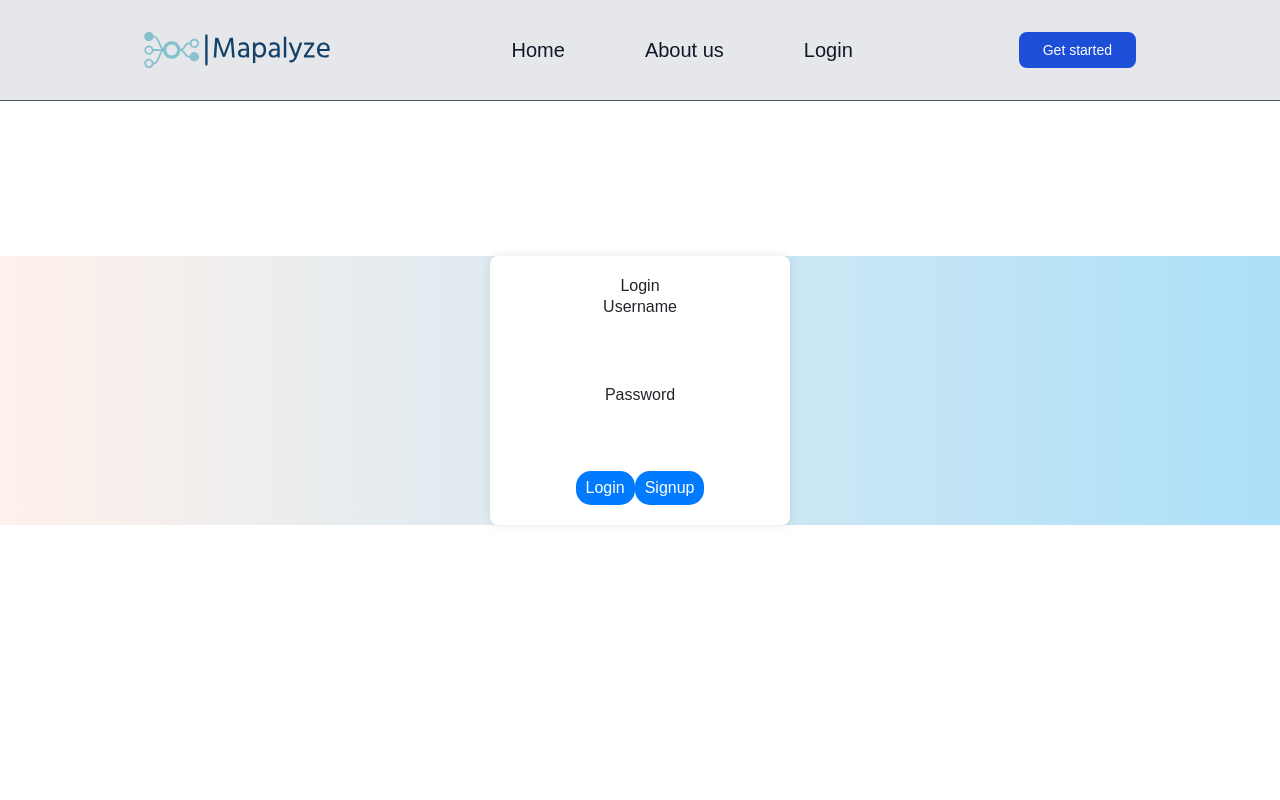
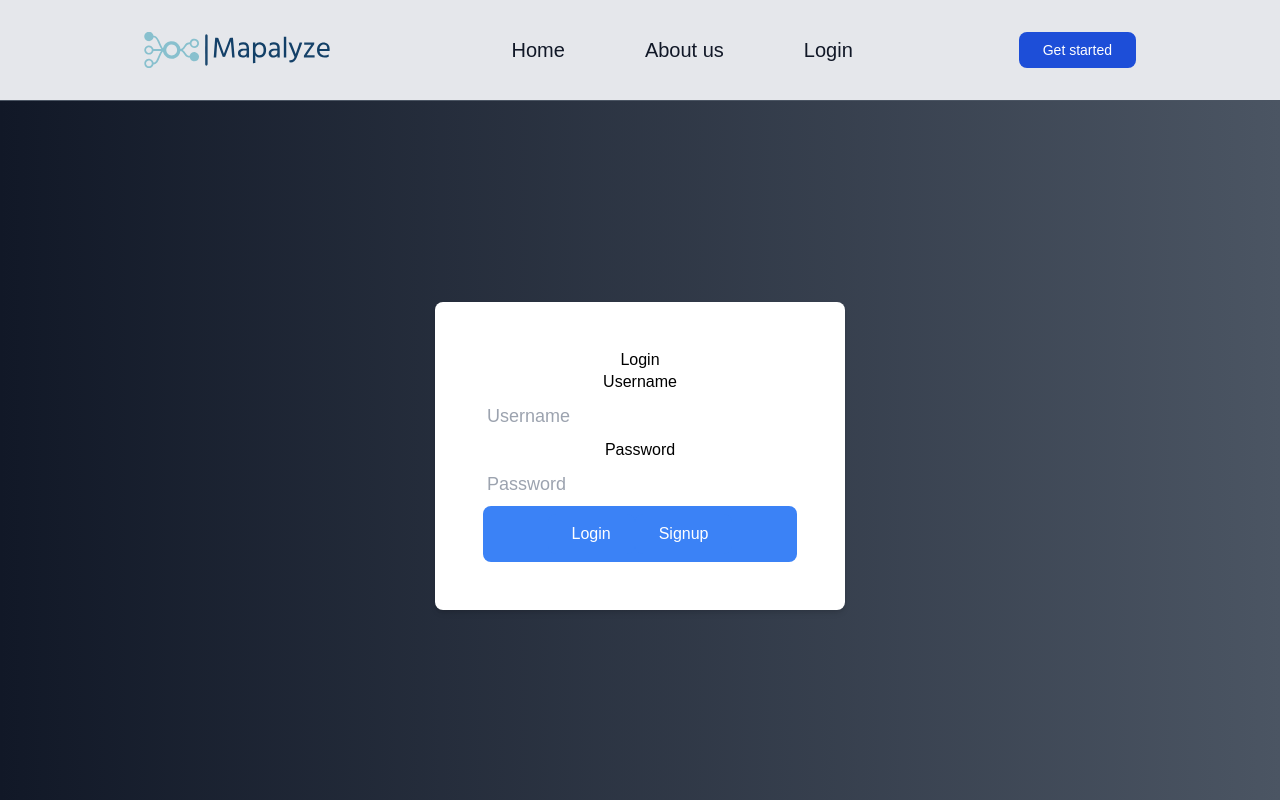
Before and after one commit to Ehtishammushtaq/EECS581-Capstone, a React (Create React App) app in the folder Mapalyze/Mapalyze/ClientApp/: page /Login in a window 1280 px wide. Built offline with nearby package versions, Linux system fonts and the light colour scheme.

Commit message:
Made the whole tailwind propagate all pages
Made the whole tailwind propagate all pages. Kept a consistent theme and color schemes and text choices

```diff
--- a/Mapalyze/Mapalyze/ClientApp/src/components/AboutUs.js
+++ b/Mapalyze/Mapalyze/ClientApp/src/components/AboutUs.js
@@ -5,7 +5,10 @@ export class AboutUs extends Component {
 
   render() {
     return (
-      <div className={classes.about}>
+      <div className="relative min-h-screen flex items-center justify-center bg-gradient-to-b from-gray-900 to-gray-600 bg-gradient-to-r dark:bg-gradient-to-b from-gray-900 to-gray-600 bg-gradient-to-r'">
+        <div className='flex flex-col items-center justify-center text-left text-white ml-36 mr-36 mt-28'>
+
+
           <h1>About US</h1>
           <p>This is a simple example of a React component.</p>
           <p>This is a simple example of a React component.</p>
@@ -14,7 +17,7 @@ export class AboutUs extends Component {
           <p>This is a simple example of a React component.</p>
           <p>This is a simple example of a React component.</p>
           <p>This is a simple example of a React component.</p>
-
+        </div>
       </div>
     );
   }
--- a/Mapalyze/Mapalyze/ClientApp/src/components/HomePageComponents/conversioneg.js
+++ b/Mapalyze/Mapalyze/ClientApp/src/components/HomePageComponents/conversioneg.js
@@ -7,9 +7,9 @@ export class Conversioneg extends Component {
   render() {
     return (
 
-      <div className='relative ' >
+      <div className=' flex flex-wrap relative w-full  ' >
         <Example/>
-        <div className='absolute top-0 left-0 w-full h-full bg-black bg-opacity-50 backdrop-filter backdrop-blur-md flex items-start justify-start flex-col text-white'>
+        <div className='absolute top-0 left-0 w-full h-full bg-black bg-opacity-50 backdrop-filter backdrop-blur-md flex items-start justify-start flex-col text-white max-w-screen-3xl'>
 
 
 
--- a/Mapalyze/Mapalyze/ClientApp/src/components/HomePageComponents/videocomponent.js
+++ b/Mapalyze/Mapalyze/ClientApp/src/components/HomePageComponents/videocomponent.js
@@ -5,7 +5,7 @@ export class Videocomponent extends Component {
   render() {
     return (
       <div className='relative min-h-screen flex items-center justify-center bg-gradient-to-b from-gray-900 to-gray-600 bg-gradient-to-r dark:bg-gradient-to-b from-gray-900 to-gray-600 bg-gradient-to-r'>
-        <div className='flex flex-col items-start justify-start text-left text-white ml-36 mr-36'>
+        <div className='flex flex-col items-start justify-start text-left text-white ml-36 mr-36 mt-28'>
           <h1 className='text-4xl mb-4'>Mapalyze video example</h1>
           <iframe
             className='mb-4 w-50 h-96 flex '
@@ -15,7 +15,7 @@ export class Videocomponent extends Component {
             allow="accelerometer; autoplay; clipboard-write; encrypted-media; gyroscope; picture-in-picture; web-share"
             allowfullscreen
           />
-          <p className='text-lg'>
+          <p className='text-lg mr-96'>
             Lorem ipsum dolor sit amet, consectetur adipiscing elit, sed do eiusmod tempor incididunt ut labore et dolore magna aliqua.
             Ut enim ad minim veniam, quis nostrud exercitation ullamco laboris nisi ut aliquip ex ea commodo consequat.
             Duis aute irure dolor in reprehenderit in voluptate velit esse cillum dolore eu fugiat nulla pariatur.
--- a/Mapalyze/Mapalyze/ClientApp/src/components/Login.js
+++ b/Mapalyze/Mapalyze/ClientApp/src/components/Login.js
@@ -11,16 +11,6 @@ function Login() {
   const handlePasswordChange = (event) => {
     setPassword(event.target.value);
   };
-
-  const buttonStyle = {
-    backgroundColor: "#007bff",
-    color: "#fff",
-    borderRadius: "15px",
-    padding: "5px 10px",
-    fontSize: "16px",
-    cursor: "pointer",
-  };
-
   const handleLogin = () => {
     // Here, you can implement your login logic or display a message.
     alert(`Logging in with username: ${username} and password: ${password}`);
@@ -35,64 +25,34 @@ function Login() {
     window.location.href = "/Signup";
   };
 
-  const containerStyle = {
-    backgroundColor: "#ffffff",
-    borderRadius: "8px",
-    padding: "20px",
-    top: "20px",
-    boxShadow: "0 0 10px rgba(0, 0, 0, 0.1)",
-    textAlign: "center",
-    width: "300px",
-    margin: "10px auto", // Center the container horizontally
-    marginTop: "20%"
-  };
 
   return (
-    <div style={containerStyle} className="login-container">
+    <div className="relative min-h-screen flex items-center justify-center bg-gradient-to-b from-gray-900 to-gray-600 bg-gradient-to-r dark:bg-gradient-to-b from-gray-900 to-gray-600 bg-gradient-to-r'">
+        <div className='flex flex-col items-center justify-center text-black ml-36 mr-36 mt-28 bg-white rounded-lg p-5 top-20 shadow-md text-center w-300 mx-auto mt-20' >
       <h2>Login</h2>
       <form>
         <div className="form-group">
           <label htmlFor="username">Username</label>
-          <input
-            type="text"
-            id="username"
-            name="username"
-            value={username}
-            onChange={handleUsernameChange}
-            style={{
-              width: "100%",
-              padding: "10px",
-              fontSize: "16px",
-              margin: "10px",
-            }}
-          />
+          <input className="w-full p-1 text-lg my-1" type="text" placeholder="Username" value={username} onChange={handleUsernameChange}/>
         </div>
-        <div className="form-group">
+
+        <div>
+
           <label htmlFor="password">Password</label>
           <input
-            type="password"
-            id="password"
-            name="password"
-            value={password}
-            onChange={handlePasswordChange}
-            style={{
-              width: "100%",
-              padding: "10px",
-              fontSize: "16px",
-              margin: "10px",
-            }}
-          />
+            type="password" id="password" name="password" placeholder="Password" className="w-full p-1 text-lg my-1" value={password} onChange={handlePasswordChange}/>
         </div>
-        <div className="button-container">
-          <button type="button" onClick={handleLogin} style={buttonStyle}>
+        <div className="bg-blue-500 text-white rounded-lg py-2 px-4 text-base cursor-pointer">
+          <button  className = " bg-blue-500 text-white rounded-lg p-2 px-4 text-base cursor-pointer" type="button" onClick={handleLogin}>
             Login
           </button>
-          <button type="button" onClick={handleSignup} style={buttonStyle}>
+          <button className="bg-blue-500 text-white rounded-lg p-2 px-4 text-base cursor-pointer" type="button" onClick={handleSignup}>
             Signup
           </button>
         </div>
       </form>
     </div>
+    </div>
   );
 }
 
```
Also changed, not shown: 2 other files (tests, documents, lock files or other folders). Lines whose indentation alone changed are shown as unchanged.
